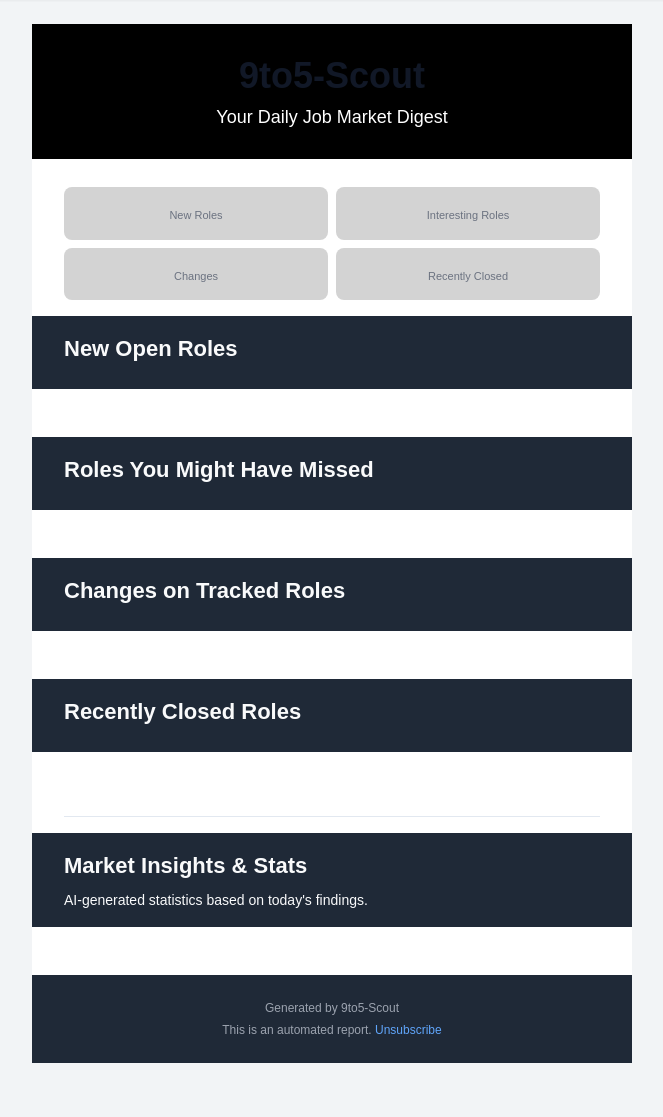
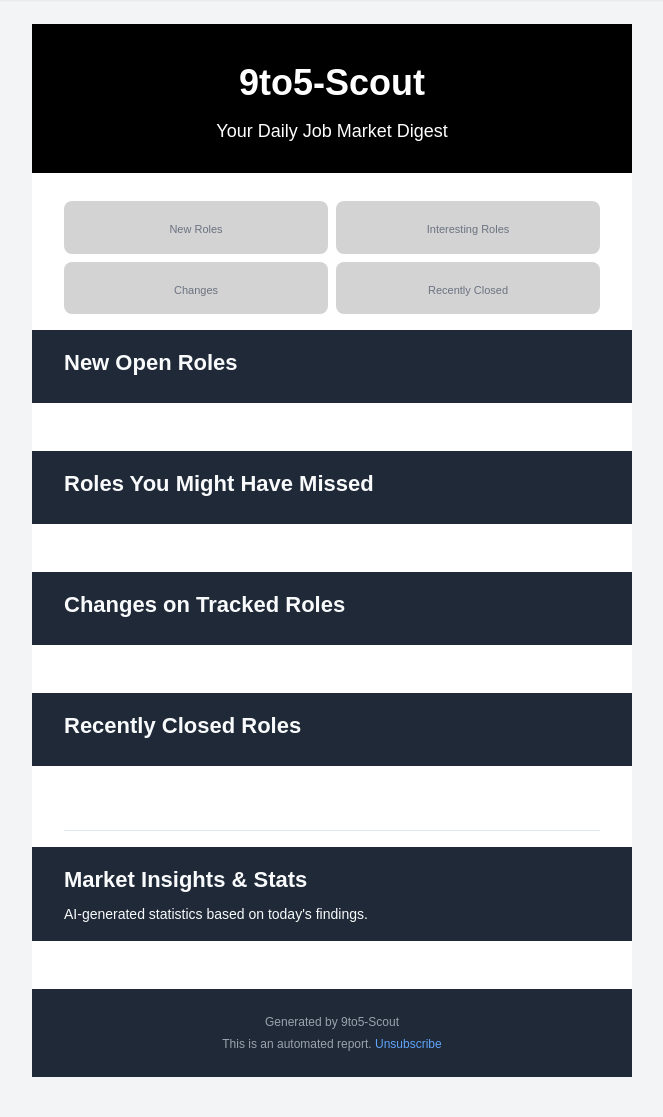
Before and after one commit to jmbish04/9to5-scout-retrofit-project, a Python web app: template public/templates/email_template.html in a window 1280 px wide. Shown: the part 112-1229 px from the top of the page, without its empty margins (308-971 px from the left). Before the commit the page ends 1175 px from the top, so only its background shows below. Run offline with Jinja, Linux system fonts and the light colour scheme; the template is opened without the code that fills it, so the values that code supplies are empty; some libraries are stand-ins or nearby versions.

Commit message:
Update public/templates/email_template.html
Co-authored-by: gemini-code-assist[bot] <176961590+gemini-code-assist[bot]@users.noreply.github.com>

```diff
--- a/public/templates/email_template.html
+++ b/public/templates/email_template.html
@@ -52,7 +52,7 @@
       <!-- HEADER -->
       <tr>
         <td style="padding: 32px 32px 24px 32px; background-color: #000000; color: #ffffff; text-align: center;">
-          <h1 class="text-4xl font-bold text-gray-900 dark:text-gray-100 mb-4" style="font-size: 36px; font-weight: bold; margin: 0;">9to5-Scout</h1>
+          <h1 style="font-size: 36px; font-weight: bold; margin: 0;">9to5-Scout</h1>
           <p style="font-size: 18px; margin: 8px 0 0 0;">Your Daily Job Market Digest</p>
           <p style="font-size: 14px; color: #bbbbbb; margin: 4px 0 0 0;">{{current_date}}</p>
           <p style="font-size: 14px; color: #bbbbbb; margin: 4px 0 0 0;">{{last_scrape_run}}</p>
```
